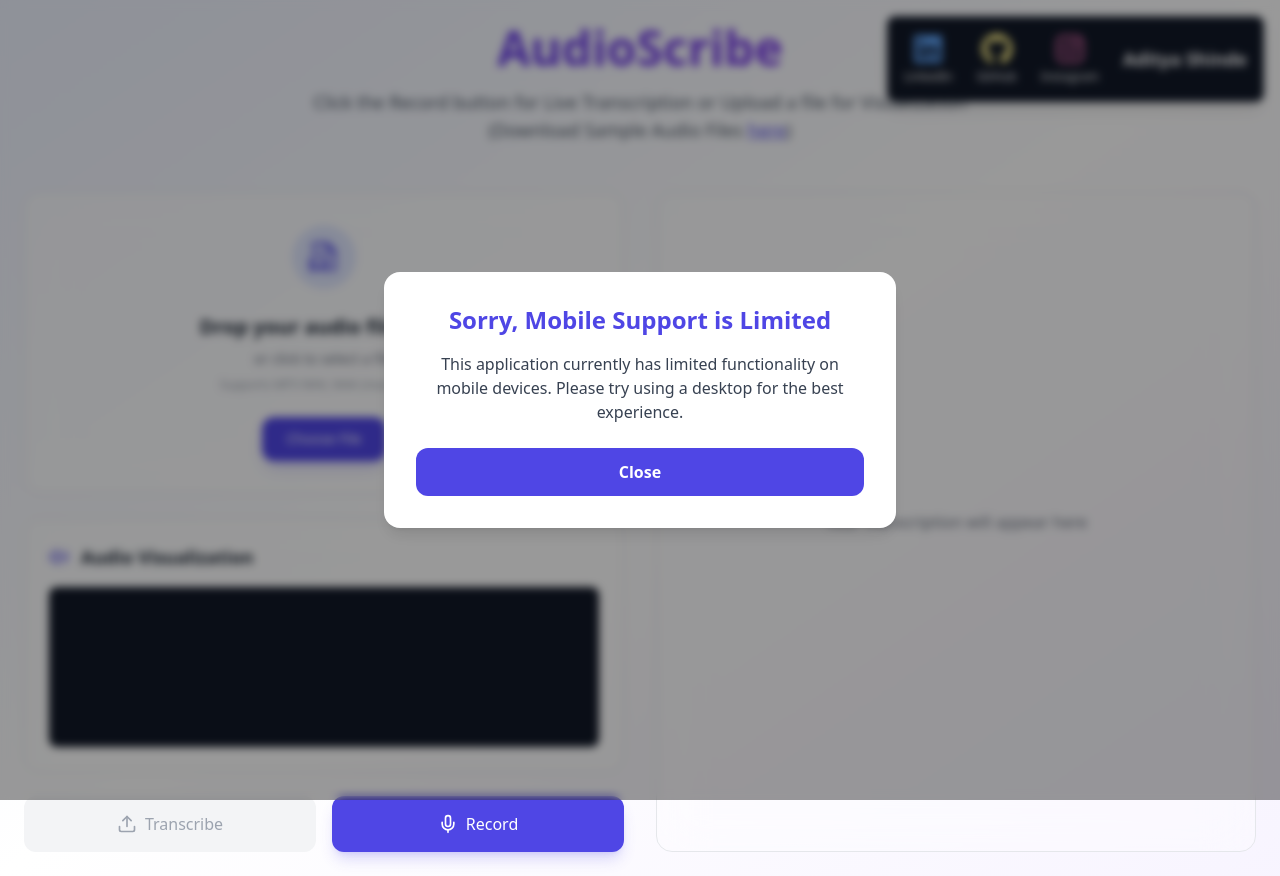
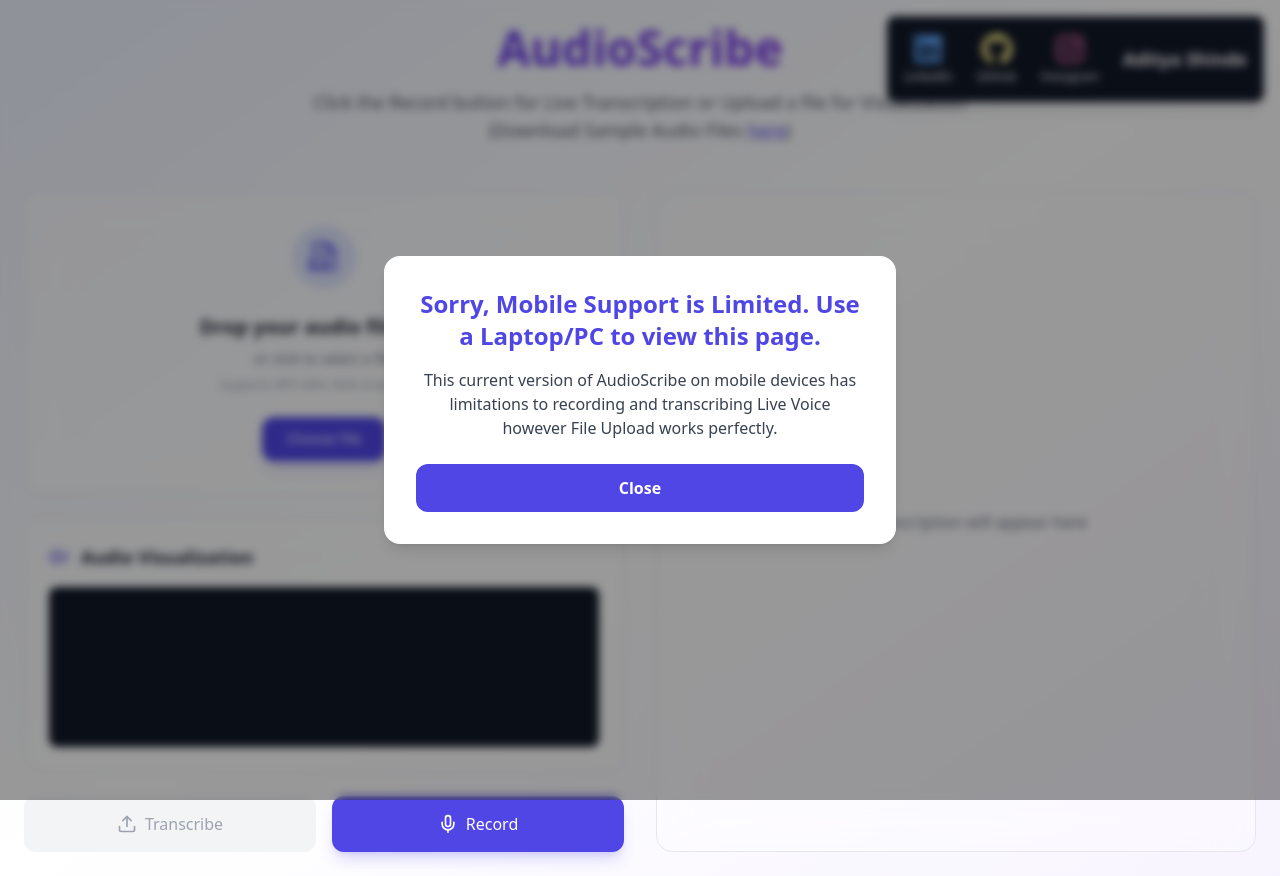
Before and after one commit to Adi-Shinde/AudioScribe_SpeechtoTextVisualizer, a Next.js app: page / in a window 1280 px wide. Built offline with nearby package versions, Linux system fonts and the light colour scheme.

Commit message:
Final Commit?! pt2

```diff
--- a/components/AudioUploader.tsx
+++ b/components/AudioUploader.tsx
@@ -192,10 +192,10 @@
       <div className="fixed inset-0 bg-black/40 backdrop-blur-sm flex items-center justify-center z-50">
         <div className="bg-white dark:bg-gray-800 rounded-2xl p-8 w-11/12 max-w-lg shadow-lg transform transition-transform duration-300">
           <h2 className="text-2xl font-bold text-indigo-600 dark:text-indigo-400 text-center">
-            Sorry, Mobile Support is Limited
+            Sorry, Mobile Support is Limited. Use a Laptop/PC to view this page.
           </h2>
           <p className="mt-4 text-gray-700 dark:text-gray-300 text-center">
-            This application currently has limited functionality on mobile devices. Please try using a desktop for the best experience.
+            This current version of AudioScribe on mobile devices has limitations to recording and transcribing Live Voice however File Upload works perfectly.
           </p>
           <button
             onClick={() => setIsMobileModalVisible(false)} // Close modal on button click
```
